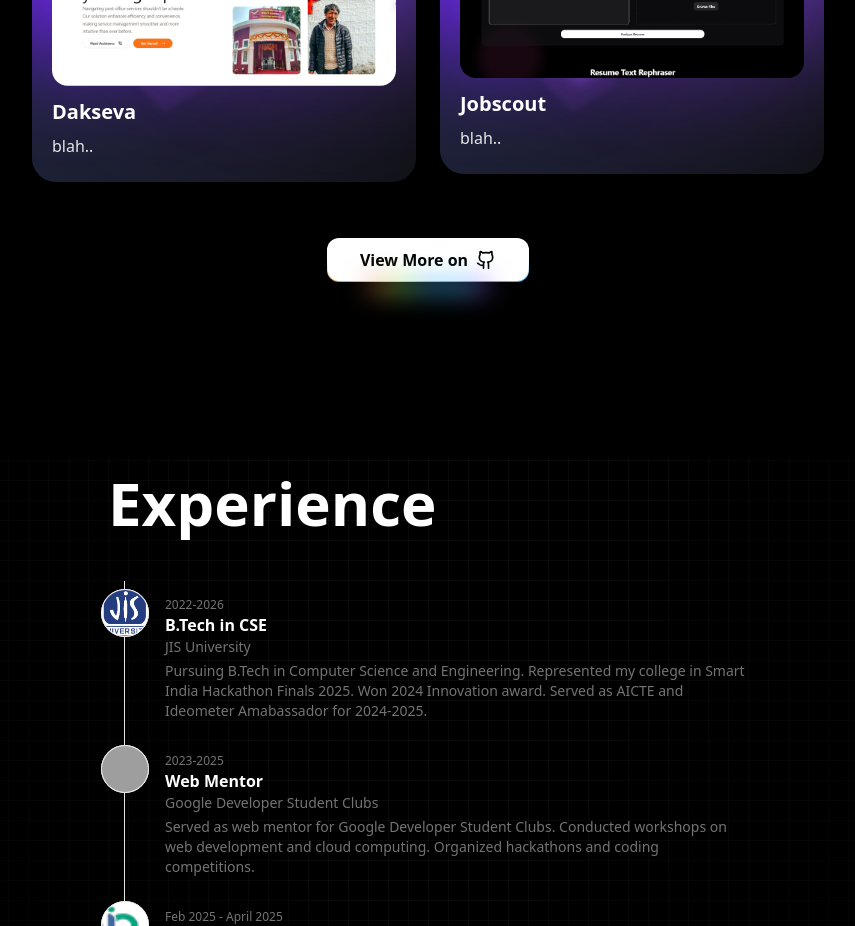
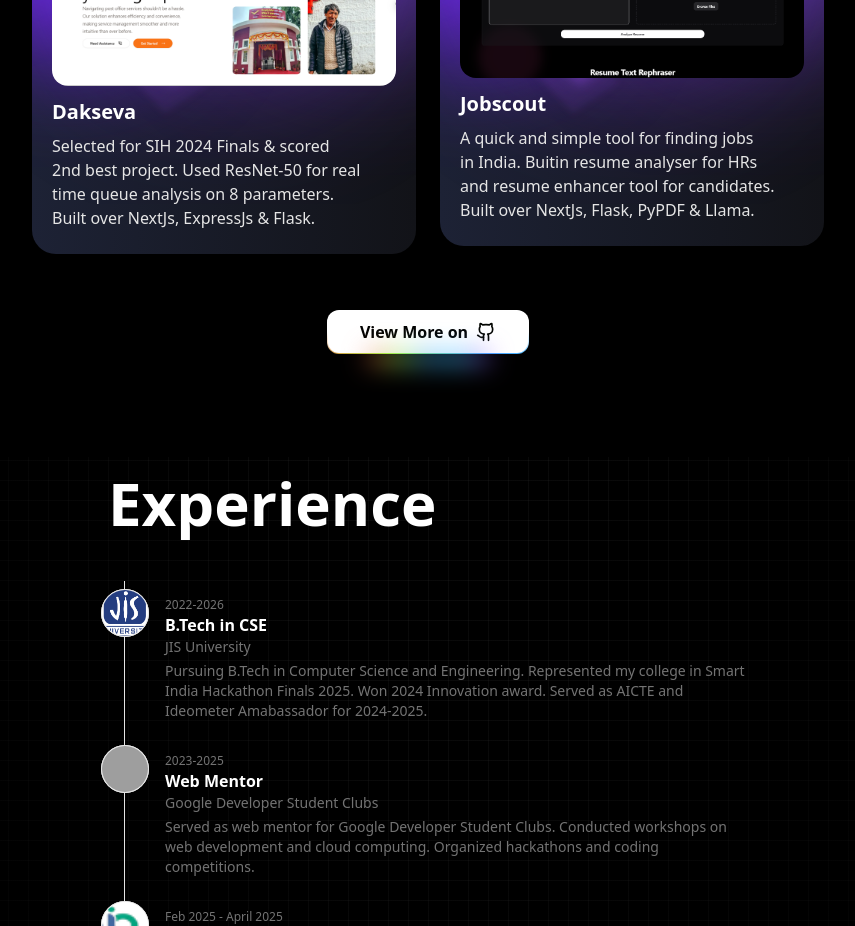
Before and after one commit to DevyManish/personal-portfolio, a Next.js app: page / in a window 1280 px wide. Shown: the part 1420-2346 px from the top of the page, without its empty margins (212-1067 px from the left). Built offline with nearby package versions, Linux system fonts and the light colour scheme; grey boxes are pictures that could not be loaded.

Commit message:
fix: project section descrition

```diff
--- a/src/components/ProjectCards.jsx
+++ b/src/components/ProjectCards.jsx
@@ -36,7 +36,7 @@
                         <h2 className="text-white text-xl text-left font-bold">
                             {title}
                         </h2>
-                        <p className="text-neutral-200 text-left mt-2">
+                        <p className="text-neutral-200 text-left mt-2 text-balance">
                             {description}
                         </p>
                     </motion.div>
--- a/src/components/Projects.jsx
+++ b/src/components/Projects.jsx
@@ -15,8 +15,9 @@
                 </h1>
 
                 <div className="grid md:grid-cols-2 md:gap-6">
-                    <ProjectCard title="Dakseva" description="blah.." image="/dakseva.png" />
-                    <ProjectCard title="Jobscout" description="blah.." image="/jobscout.png" />
+                    <ProjectCard title="Dakseva" description="Selected for SIH 2024 Finals & scored 2nd best project. Used ResNet-50 for real time queue analysis on 8 parameters. Built over NextJs, ExpressJs & Flask." image="/dakseva.png" />
+                    <ProjectCard title="Jobscout" description="A quick and simple tool for finding jobs in India. Buitin resume analyser for HRs and resume enhancer tool for candidates. Built over NextJs, Flask, PyPDF & Llama." image="/jobscout.png"
+                    />
                 </div>
 
                 <div className="flex justify-center w-full items-center py-8">
```
